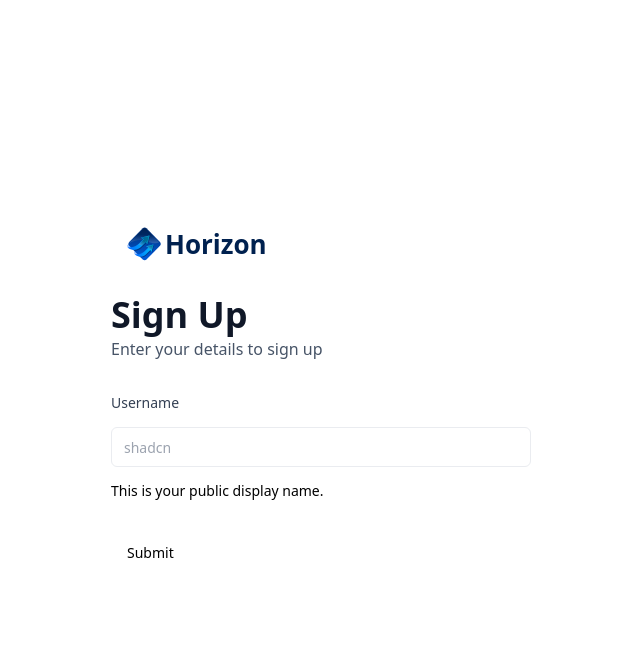
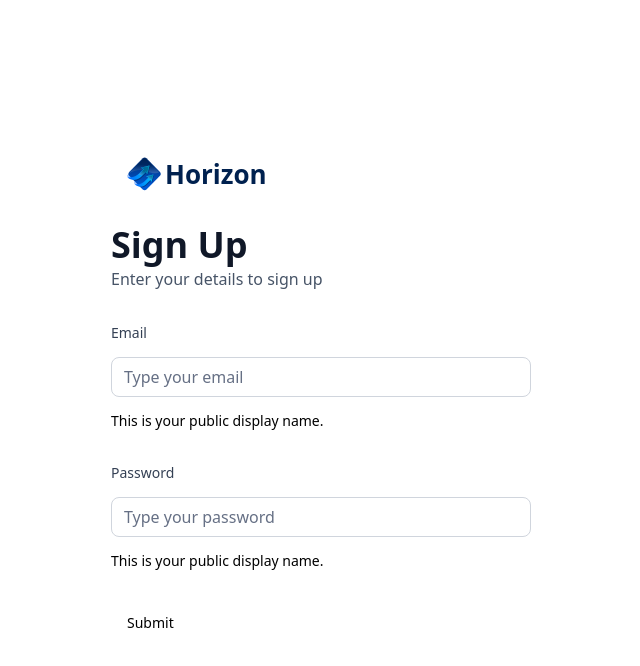
Before and after one commit to tomizdebski/banking_app_next_js, a Next.js app: page /sign-up in a window 1280 px wide. Shown: the top 666 px of the page, without its empty margins (319-959 px from the left). Built offline with nearby package versions, Linux system fonts and the light colour scheme.

Commit message:
add_custom_form

```diff
--- a/components/AuthForm.tsx
+++ b/components/AuthForm.tsx
@@ -16,26 +16,26 @@ import {
   FormMessage,
 } from "@/components/ui/form";
 import { Input } from "@/components/ui/input";
+import CustomInput from "./CustomInput";
+import { authFormSchema } from "@/lib/utils";
 
-const formSchema = z.object({
-  email: z.string().min(2, {
-    message: "Username must be at least 2 characters.",
-  }),
-});
+
 
 const AuthForm = ({ type }: { type: string }) => {
   const [user, setUser] = useState(null);
 
   // 1. Define your form.
-  const form = useForm<z.infer<typeof formSchema>>({
-    resolver: zodResolver(formSchema),
+  const form = useForm<z.infer<typeof authFormSchema>>({
+    resolver: zodResolver(authFormSchema),
     defaultValues: {
-      email: "",
+
+      password: "",
+      email: ""
     },
   });
 
   // 2. Define a submit handler.
-  function onSubmit(values: z.infer<typeof formSchema>) {
+  function onSubmit(values: z.infer<typeof authFormSchema>) {
     // Do something with the form values.
     // ✅ This will be type-safe and validated.
     console.log(values);
@@ -69,22 +69,20 @@ const AuthForm = ({ type }: { type: string }) => {
         <>
           <Form {...form}>
             <form onSubmit={form.handleSubmit(onSubmit)} className="space-y-8">
-              <FormField
+
+            <CustomInput
                 control={form.control}
                 name="email"
-                render={({ field }) => (
-                  <FormItem className="form-item">
-                    <FormLabel className="form-label">Username</FormLabel>
-                    <FormControl>
-                      <Input placeholder="shadcn" {...field} />
-                    </FormControl>
-                    <FormDescription>
-                      This is your public display name.
-                    </FormDescription>
-                    <FormMessage />
-                  </FormItem>
-                )}
-              />
+                label="Email"
+                placeholder="Type your email"/>
+
+
+              <CustomInput
+                control={form.control}
+                name="password"
+                label="Password"
+                placeholder="Type your password"/>
+
               <Button type="submit">Submit</Button>
             </form>
           </Form>
--- /dev/null
+++ b/components/CustomInput.tsx
@@ -0,0 +1,44 @@
+import React from "react";
+import {
+  FormControl,
+  FormDescription,
+  FormField,
+  FormItem,
+  FormLabel,
+  FormMessage,
+} from "./ui/form";
+import { Input } from "./ui/input";
+import { Control, FieldPath} from 'react-hook-form';
+import { z } from "zod";
+import { authFormSchema } from "@/lib/utils";
+
+interface CustomInput {
+  control: Control<z.infer<typeof authFormSchema>>;
+  name: FieldPath<z.infer<typeof authFormSchema>>;
+  label: string;
+  placeholder: string;
+}
+
+const CustomInput = ({ control , name, label, placeholder } : CustomInput) => {
+  return (
+    <FormField
+      control={control}
+      name={name}
+      render={({ field }) => (
+        <FormItem className="form-item">
+          <FormLabel className="form-label">{label}</FormLabel>
+
+          <FormControl>
+            <Input placeholder={placeholder} {...field} className="input-class" />
+          </FormControl>
+
+          <FormDescription>This is your public display name.</FormDescription>
+          <FormMessage className="form-message mt-2" />
+        </FormItem>
+
+      )}
+    />
+  );
+};
+
+export default CustomInput;
--- a/lib/utils.ts
+++ b/lib/utils.ts
@@ -2,6 +2,7 @@
 import { type ClassValue, clsx } from "clsx";
 import qs from "query-string";
 import { twMerge } from "tailwind-merge";
+import { z } from "zod";
 
 export function cn(...inputs: ClassValue[]) {
   return twMerge(clsx(inputs));
@@ -193,3 +194,10 @@ export const getTransactionStatus = (date: Date) => {
 
   return date > twoDaysAgo ? "Processing" : "Success";
 };
+
+export const authFormSchema = z.object({
+
+  email: z.string().email({ message: "Email jest niepoprawny" }),
+  password: z.string().min(8, { message: "Hasło musi mieć co najmniej 8 znaków" }),
+
+});
```
